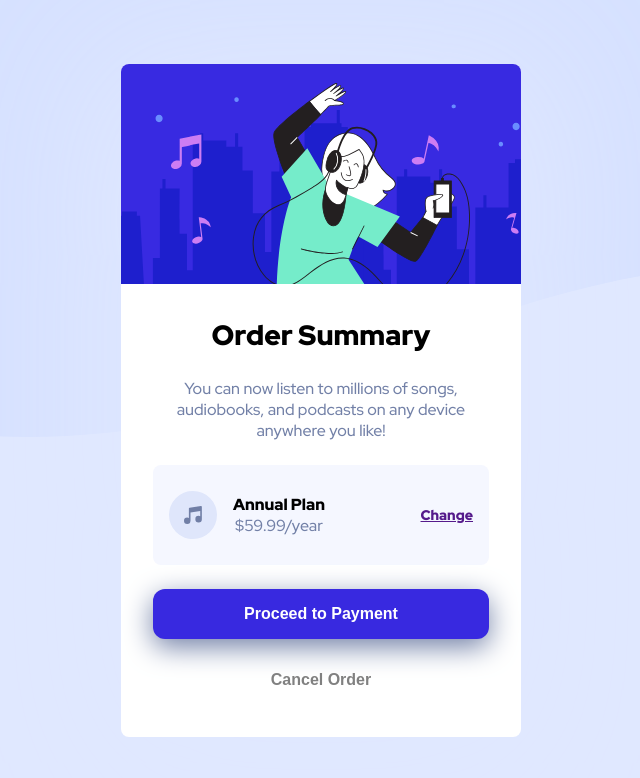
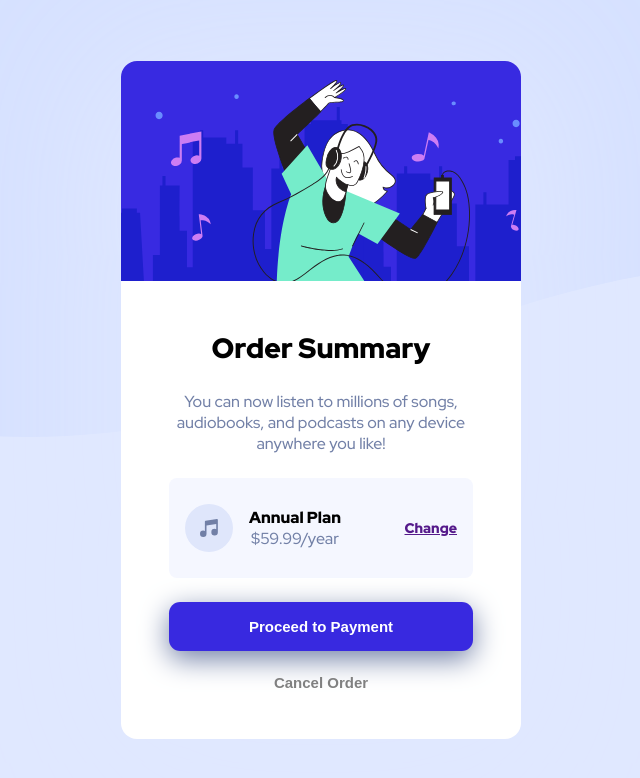
Before and after one commit to sqle157/order.github.io, a plain HTML site: page index.html in a window 1280 px wide. Shown: the whole page, without its empty margins (319-959 px from the left). Drawn offline with Linux system fonts and the light colour scheme.

Commit message:
fix css to make it look closer to orignal design

```diff
--- a/index.html
+++ b/index.html
@@ -14,7 +14,7 @@
 	</head>
 
 	<body>
-		<div class="card">
+		<main class="card">
 			<div class="card__img"></div>
 
 			<div class="card__content">
@@ -41,6 +41,6 @@
 					<button class="btn btn-cancel">Cancel Order</button>
 				</div>
 			</div>
-		</div>
+		</main>
 	</body>
 </html>
--- a/styles.css
+++ b/styles.css
@@ -33,7 +33,6 @@ h1 {
 }
 
 h2 {
-	margin: 0;
 	font-size: 1rem;
 	font-weight: 900;
 }
@@ -61,7 +60,7 @@ a:hover {
 	text-align: center;
 	max-width: min(90%, 400px);
 	height: fit-content;
-	border-radius: 0.5em;
+	border-radius: 1em;
 	background-color: #fff;
 	box-shadow: 0 1rem 10rem 2rem var(--primaryColor);
 	overflow: hidden;
@@ -75,13 +74,14 @@ a:hover {
 
 /* Content inside */
 .card__content {
-	padding: 2rem;
+	padding: 3rem;
 	display: flex;
 	flex-direction: column;
 }
 
-.card__content > * + * {
-	margin-top: 1.5rem;
+.card__content > * + *,
+.card__action > * + * {
+	margin-top: 1.5em;
 }
 
 /* Plan Wrapper */
@@ -109,20 +109,16 @@ a:hover {
 /* All button needs this */
 .btn {
 	cursor: pointer;
-	font-size: 1rem;
+	font-size: 0.9375rem;
 	font-weight: 900;
-	color: white;
-	border-radius: 0.75em;
-	padding: 1rem;
 	border: none;
-}
-
-.btn:first-of-type {
-	margin-bottom: 1rem;
 }
 
 /* Payment button */
 .btn-pay {
+	color: white;
+	border-radius: 0.75em;
+	padding: 1rem;
 	background-color: var(--secondaryColor);
 	box-shadow: 0 0.5rem 1.75rem var(--neutralSecondary);
 }
@@ -167,4 +163,8 @@ a:hover {
 		background-size: cover;
 		height: 170px;
 	}
+
+	.card__content {
+		padding: 2rem 1.5rem;
+	}
 }
```
